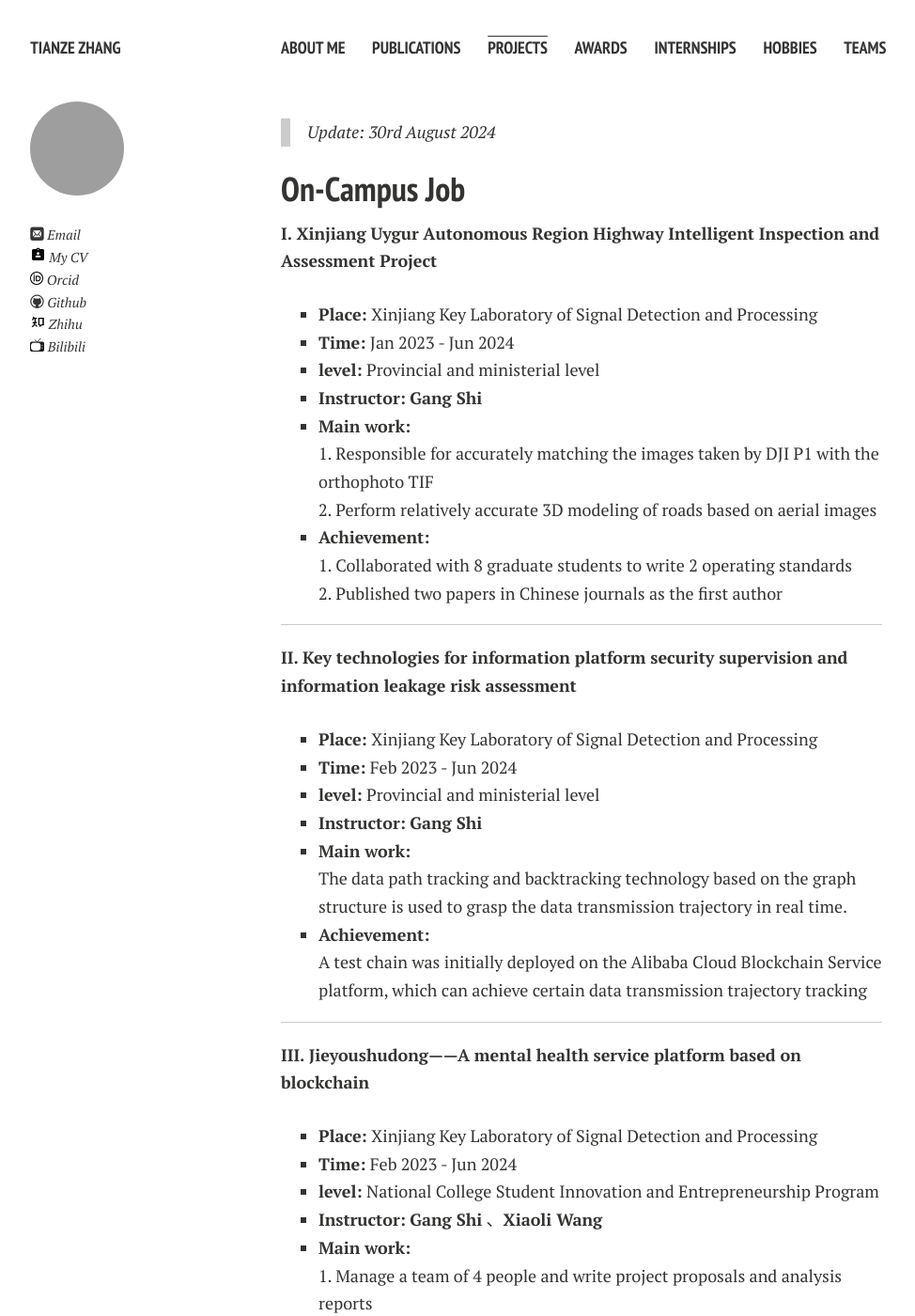
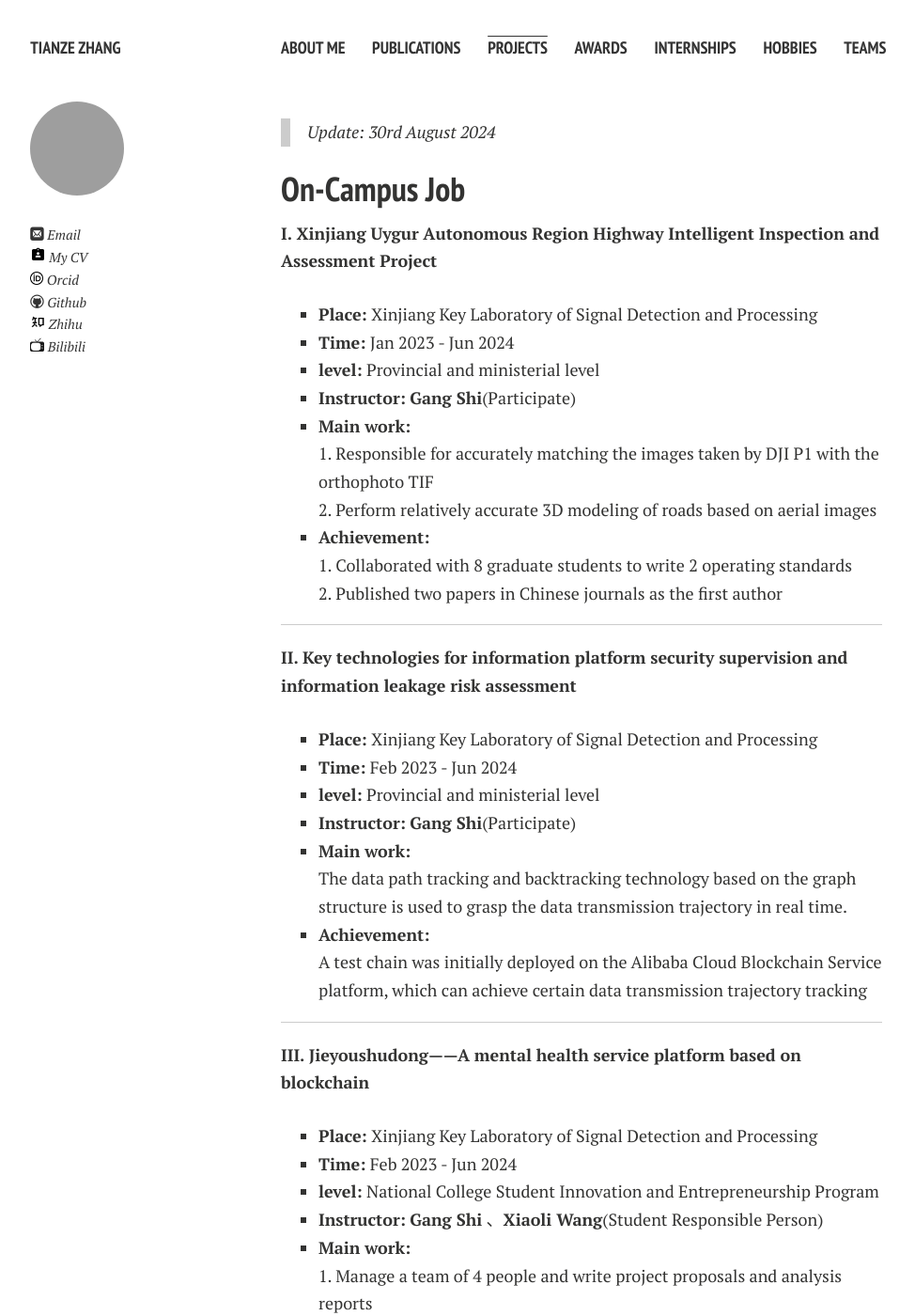
Before and after one commit to Tianze-Unimelb/Tianze.github.io, a Jekyll site: the page built from projects.md, in a window 1280 px wide and 1400 px high. Shown: the whole window at 94% size, without its empty margins (21-995 px from the left). Built offline with Jekyll 4.4.1, drawn with Linux system fonts in a browser that asks for light colours; nearby versions of some CDN libraries; comment, search, counter and statistics services are not loaded; a style sheet for code colours, icons or effects is not loaded.

Commit message:
Update projects.md

```diff
--- a/projects.md
+++ b/projects.md
@@ -12,7 +12,7 @@ title: Projects
 - **Place:** Xinjiang Key Laboratory of Signal Detection and Processing
 - **Time:** Jan 2023 - Jun 2024
 - **level:** Provincial and ministerial level
-- **Instructor:** **Gang Shi**
+- **Instructor:** **Gang Shi**(Participate)
 - **Main work:** <br>1. Responsible for accurately matching the images taken by DJI P1 with the orthophoto TIF<br>2. Perform relatively accurate 3D modeling of roads based on aerial images<br>
 - **Achievement:** <br>1. Collaborated with 8 graduate students to write 2 operating standards<br>2. Published two papers in Chinese journals as the first author<br>
 
@@ -23,7 +23,7 @@ title: Projects
 - **Place:** Xinjiang Key Laboratory of Signal Detection and Processing
 - **Time:** Feb 2023 - Jun 2024
 - **level:** Provincial and ministerial level
-- **Instructor:** **Gang Shi**
+- **Instructor:** **Gang Shi**(Participate)
 - **Main work:** <br>The data path tracking and backtracking technology based on the graph structure is used to grasp the data transmission trajectory in real time.<br>
 - **Achievement:** <br>A test chain was initially deployed on the Alibaba Cloud Blockchain Service platform, which can achieve certain data transmission trajectory tracking<br>
 
@@ -34,7 +34,7 @@ title: Projects
 - **Place:** Xinjiang Key Laboratory of Signal Detection and Processing
 - **Time:** Feb 2023 - Jun 2024
 - **level:** National College Student Innovation and Entrepreneurship Program
-- **Instructor:** **Gang Shi** 、**Xiaoli Wang**
+- **Instructor:** **Gang Shi** 、**Xiaoli Wang**(Student Responsible Person)
 - **Main work:** <br>1. Manage a team of 4 people and write project proposals and analysis reports<br>2. Responsible for the construction of the front-end web under the vue framework, the construction of the MySQL database, and the uploading of sensitive data<br>
 - **Achievement:** <br>1. Publish a paper at an international conference as the first author<br>2. Applied for and obtained two computer patents as the first inventor<br>
 
@@ -47,4 +47,4 @@ title: Projects
 - **Place:** The University of HongKong(HKU)
 - **Time:** Jul 2023 - Aug 2023
 - **level:** School Level
-- **Instructor:** **Heming Cui**
+- **Instructor:** **Heming Cui**(Participate)
```
